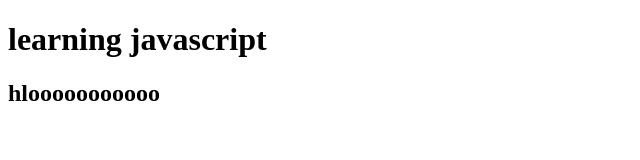
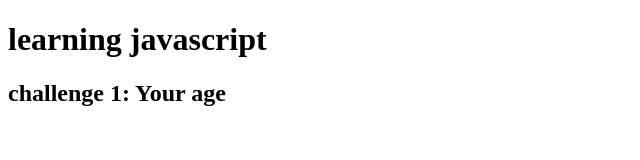
Before and after one commit to Lathas0123/web-page-begin, a plain HTML site: page index.html in a window 1280 px wide. Shown: the whole page, without its empty margins (0-640 px from the left). Drawn offline with Linux system fonts and the light colour scheme.

Commit message:
javascript codes

```diff
--- a/index.html
+++ b/index.html
@@ -9,6 +9,6 @@
 <body>
 
     <h1>learning javascript</h1>
-    <h2 id="sometext">hlooooooooooo</h2>
+    <h2> challenge 1: Your age</h2>
 </body>
 </html>
```
